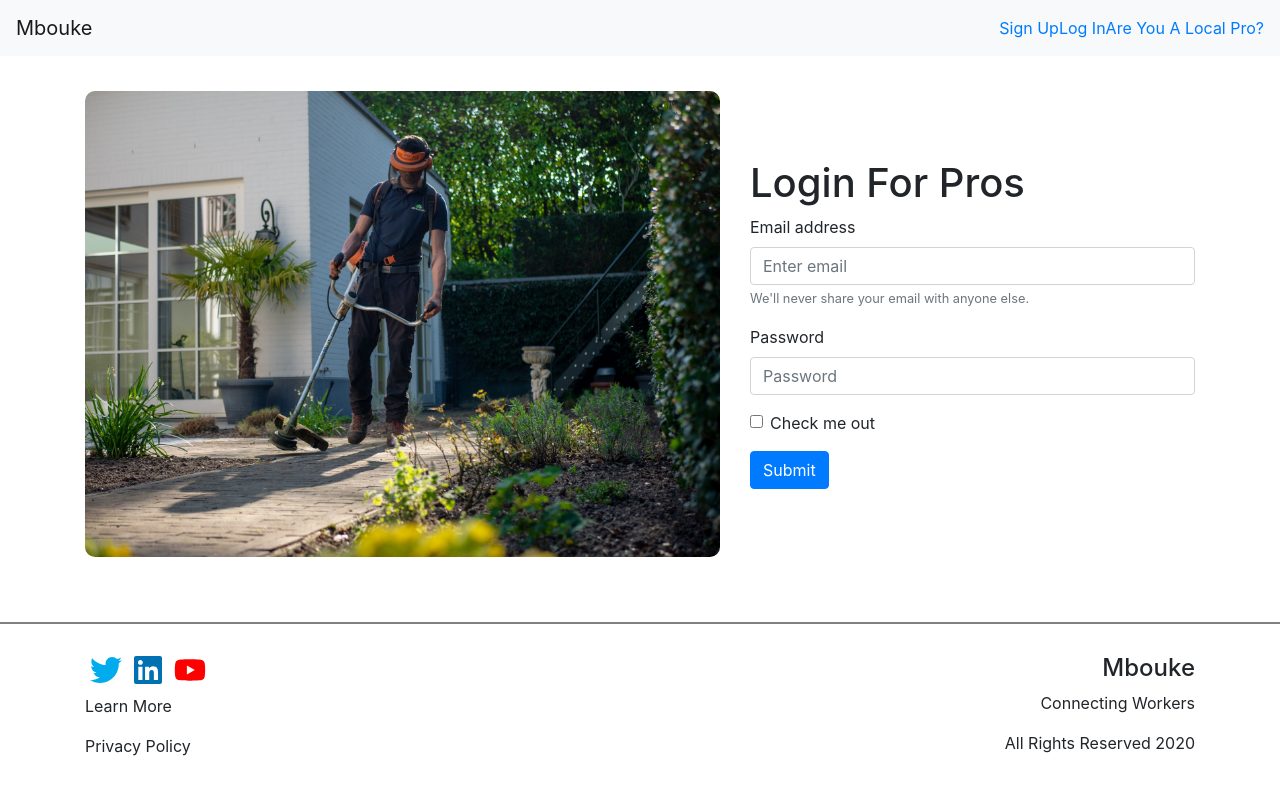
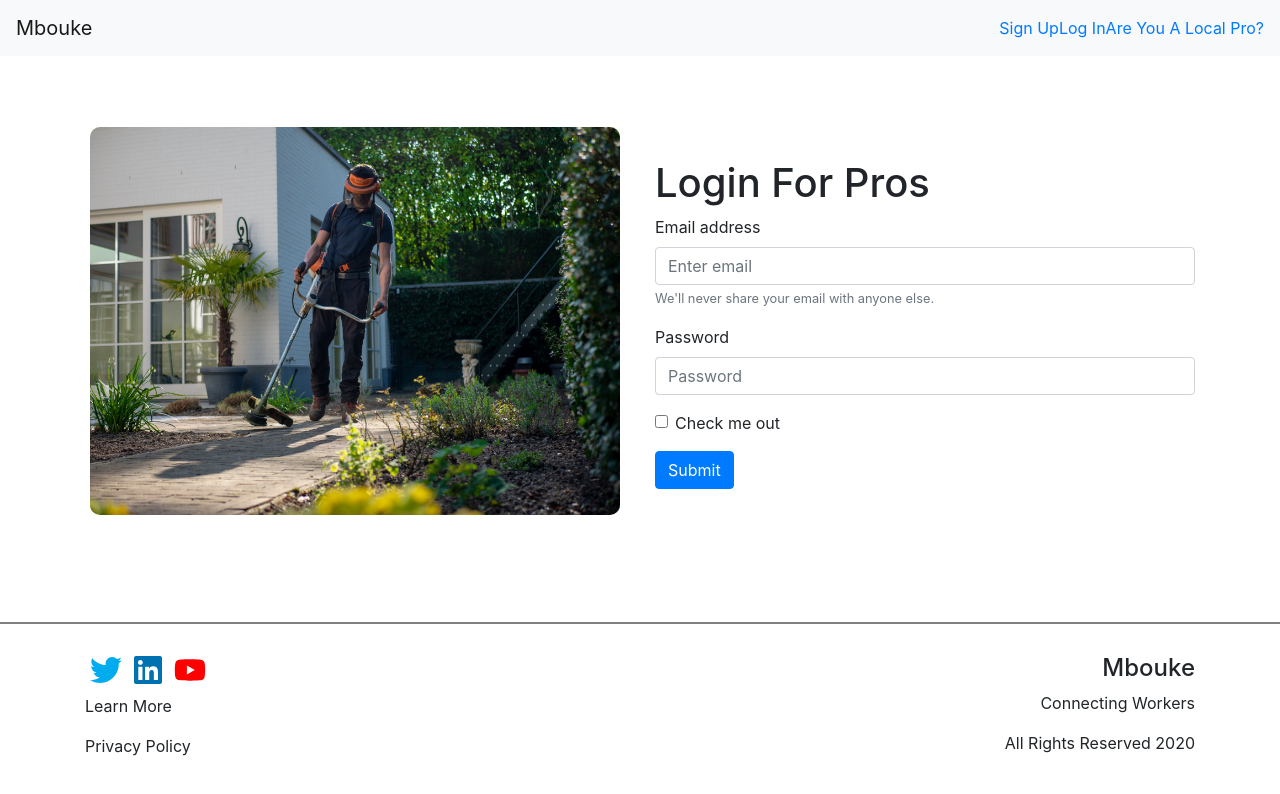
Before and after one commit to Mbouke-Project/nextjs-mbouke, a Next.js app: page /login in a window 1280 px wide. Shown: the top 794 px of the page. Built offline with nearby package versions, Linux system fonts and the light colour scheme.

Commit message:
Shrink Image a Bit

```diff
--- a/pages/login.js
+++ b/pages/login.js
@@ -12,17 +12,17 @@ function Login() {
             <div className={styles.content}>
                 <Container>
                     <Row>
-                        <Col xs={12} md={7} className="d-none d-md-block" >
+                        <Col xs={12} md={6}  className="d-none d-md-block text-center"  >
                         <Image
                             className={styles.landingImage}
                             src="/images/yard-worker.jpg"
                             alt="Picture a professional trimming plants with an electric trimmer"
-                            layout='responsive'
-                            width={640}
-                            height={469}
+                            layout='intrinsic'
+                            width={530}
+                            height={388}
                         />
                         </Col>
-                        <Col className={styles.formColumn} xs={12} md={5} >
+                        <Col className={styles.formColumn} xs={12} md={6} >
 
                                 <div className={styles.formContainer}>
                                 <h1>Login For Pros</h1>
```
